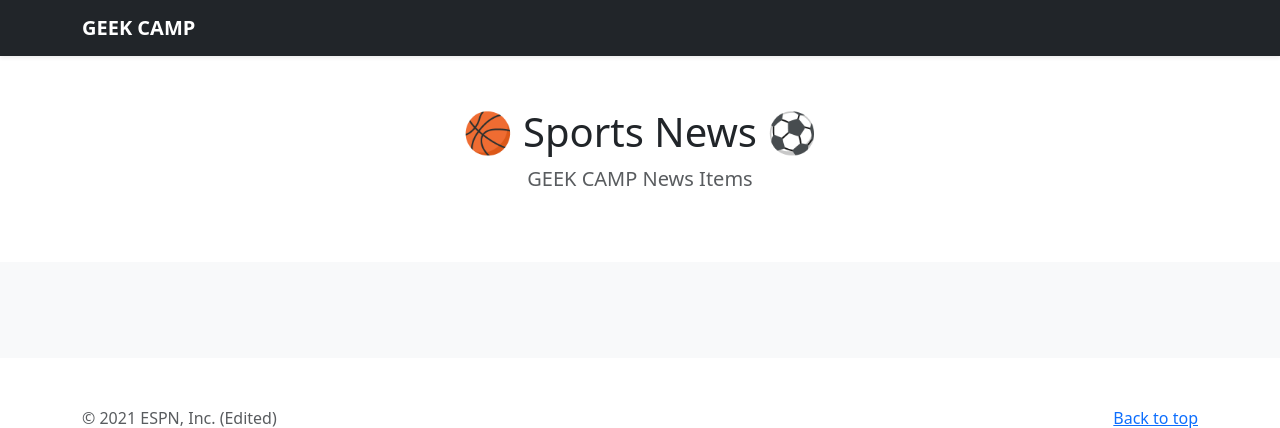
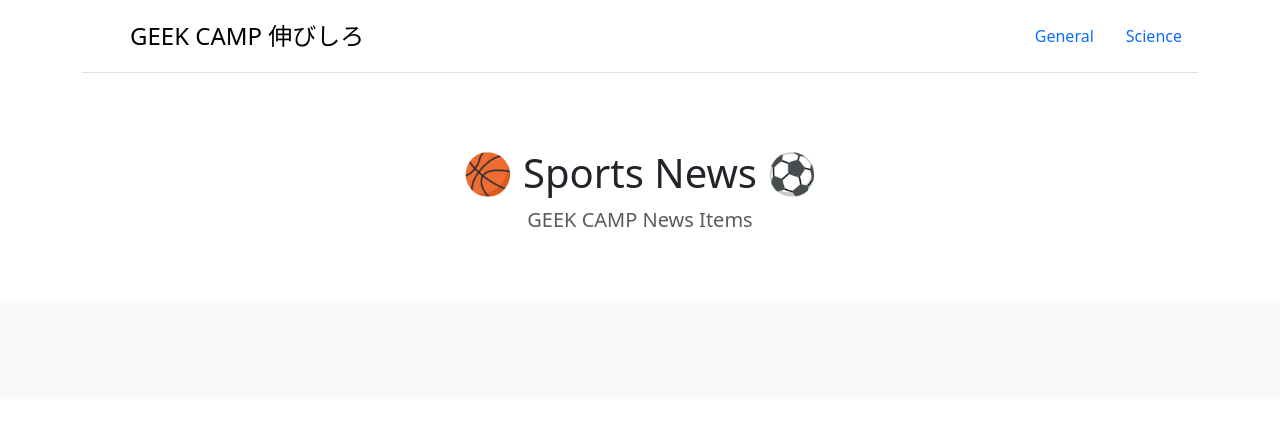
Before and after one commit to soso0024/django-project-news, a Django app: page /newsapp/sports/ in a window 1280 px wide. Shown: the top 428 px of the page. Run offline with Django 5.2, Linux system fonts and the light colour scheme; data that the repository does not hold is empty.

Commit message:
update: header

```diff
--- a/newsapp/templates/newsapp/sports.html
+++ b/newsapp/templates/newsapp/sports.html
@@ -104,36 +104,22 @@
   </head>
 </html>
 
-<header data-bs-theme="dark"></header>
-  <div class="collapse text-bg-dark" id="navbarHeader">
-    <div class="container">
-      <div class="row">
-        <div class="col-sm-8 col-md-7 py-4">
-          <h4>About</h4>
-          <p class="text-body-secondary">This is a news collector website (Edited)</p>
-        </div>
-        <div class="col-sm-4 offset-md-1 py-4">
-          <h4>Contact</h4>
-          <ul class="list-unstyled">
-            <li><a href="#" class="text-white">Follow on Twitter</a></li>
-            <li><a href="#" class="text-white">Like on Facebook</a></li>
-            <li><a href="#" class="text-white">Email me</a></li>
-          </ul>
-        </div>
-      </div>
-    </div>
-  </div>
-  <div class="navbar navbar-dark bg-dark shadow-sm">
-    <div class="container">
-      <a href="#" class="navbar-brand d-flex align-items-center">
-        <strong>GEEK CAMP</strong>
+<div class="container">
+    <header class="d-flex flex-wrap justify-content-center py-3 mb-4 border-bottom">
+      <a href="{% url "index" %}" class="d-flex align-items-center mb-3 mb-md-0 me-md-auto link-body-emphasis text-decoration-none">
+        <svg class="bi me-2" width="40" height="32"><use xlink:href="#bootstrap"/></svg>
+        <span class="fs-4">GEEK CAMP 伸びしろ</span>
       </a>
-      <!-- <button class="navbar-toggler" type="button" data-bs-toggle="collapse" data-bs-target="#navbarHeader" aria-controls="navbarHeader" aria-expanded="false" aria-label="Toggle navigation">
-        <span class="navbar-toggler-icon"></span>
-      </button> -->
-    </div>
-  </div>
-</header>
+
+      <ul class="nav nav-pills">
+        <li class="nav-item"><a href="{% url "index" %}" class="nav-link" aria-current="page">General</a></li>
+        <li class="nav-item"><a href="{% url "science" %}" class="nav-link">Science</a></li>
+        <!-- <li class="nav-item"><a href="#" class="nav-link">Pricing</a></li>
+        <li class="nav-item"><a href="#" class="nav-link">FAQs</a></li>
+        <li class="nav-item"><a href="#" class="nav-link">About</a></li> -->
+      </ul>
+    </header>
+</div>
 
 <main>
   <section class="py-5 text-center container">
--- a/newsapp/urls.py
+++ b/newsapp/urls.py
@@ -2,7 +2,7 @@ from django.urls import path
 from . import views
 
 urlpatterns = [
-    path("", views.index),
-    path("sports/", views.sports),
-    path("science/", views.science),
+    path("", views.index, name="index"),
+    path("sports/", views.sports, name="sports"),
+    path("science/", views.science, name="science"),
 ]
```
Also changed, not shown: newsapp/templates/newsapp/index.html (+15 -29 lines), newsapp/templates/newsapp/science.html (+15 -29 lines).
